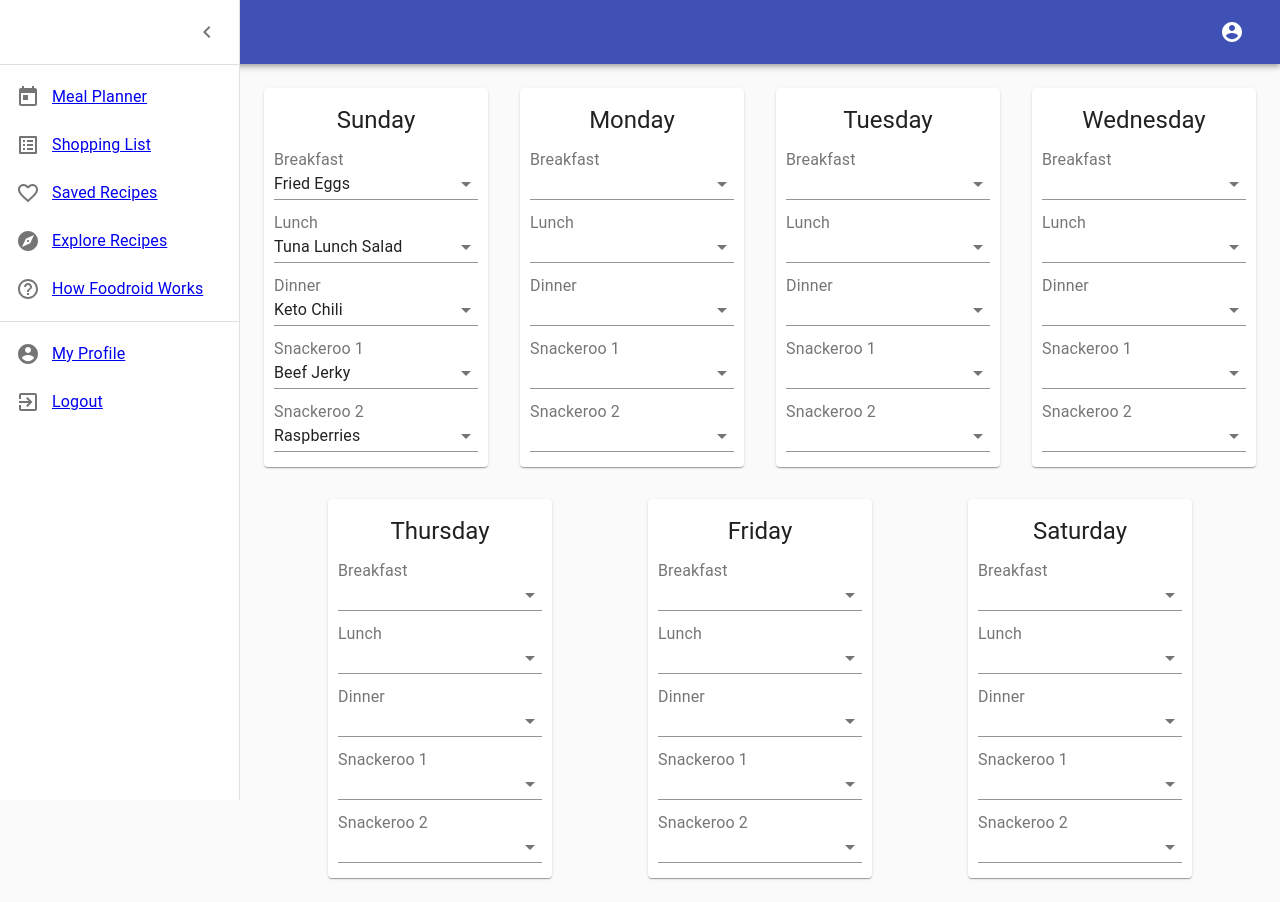
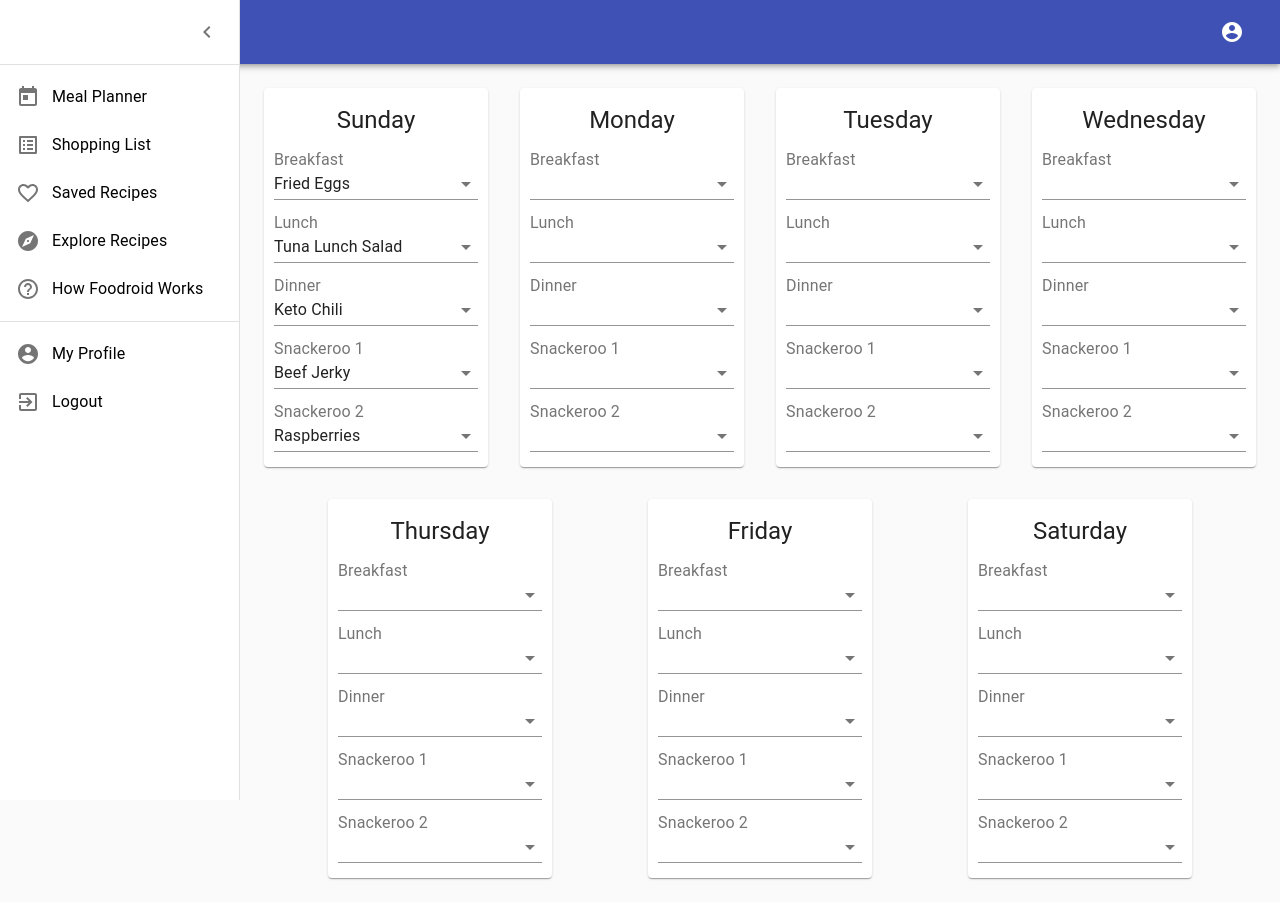
Before and after one commit to gage117/meal-planner, a React (Create React App) app in the folder client/: page / in a window 1280 px wide. Built offline with nearby package versions, Linux system fonts and the light colour scheme.

Commit message:
Finished fixing styling on links. Had to add css file to access pseudo-elements on links

```diff
--- a/client/src/components/Drawer/index.js
+++ b/client/src/components/Drawer/index.js
@@ -16,6 +16,8 @@ import HelpOutlineIcon from '@material-ui/icons/HelpOutline';
 import AccountCircleIcon from '@material-ui/icons/AccountCircle';
 import ExitToAppIcon from '@material-ui/icons/ExitToApp';
 import ListAltIcon from '@material-ui/icons/ListAlt';
+// import stylesheet simply for accessing pseudo-elements because inline styles don't allow access to them
+import "./styles.css"
 
 // drawerWidth variable is declared in Main page
 const drawerWidth = 240;
--- /dev/null
+++ b/client/src/components/Drawer/styles.css
@@ -0,0 +1,11 @@
+a {
+    text-decoration: none;
+}
+
+a:link {
+    color: #000;
+}
+
+a:visited {
+    color: #000;
+}
```
